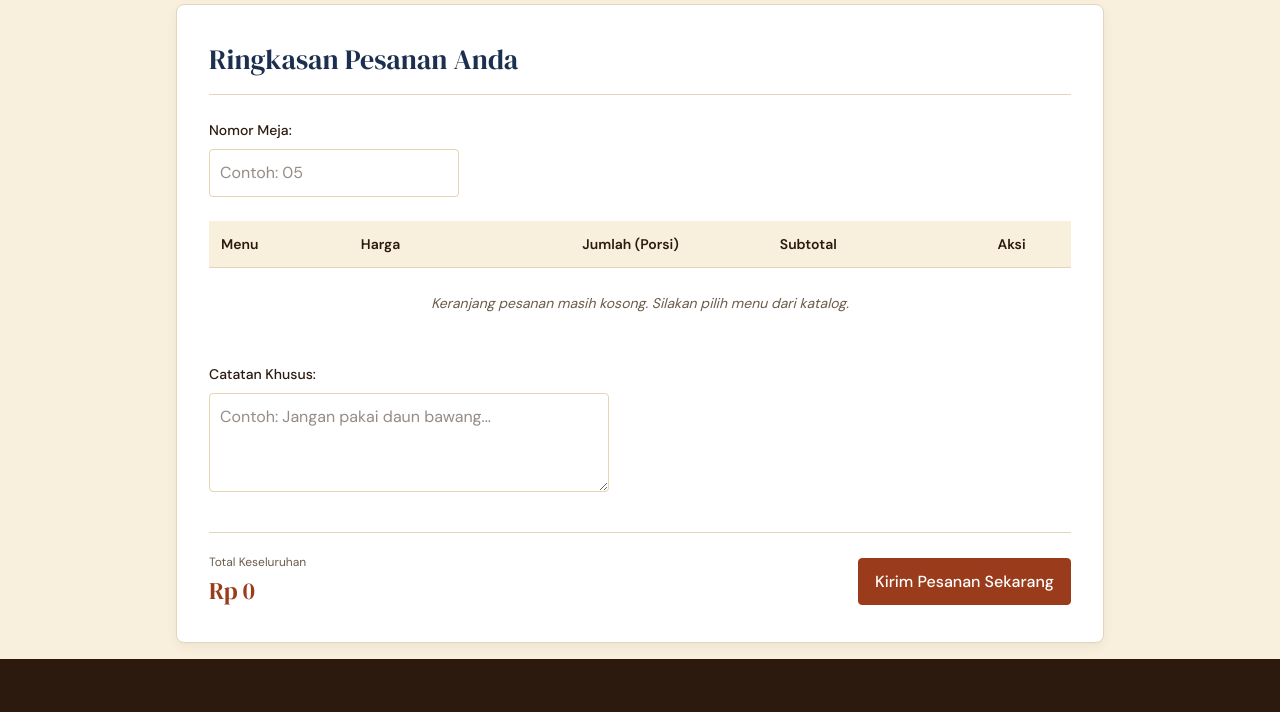
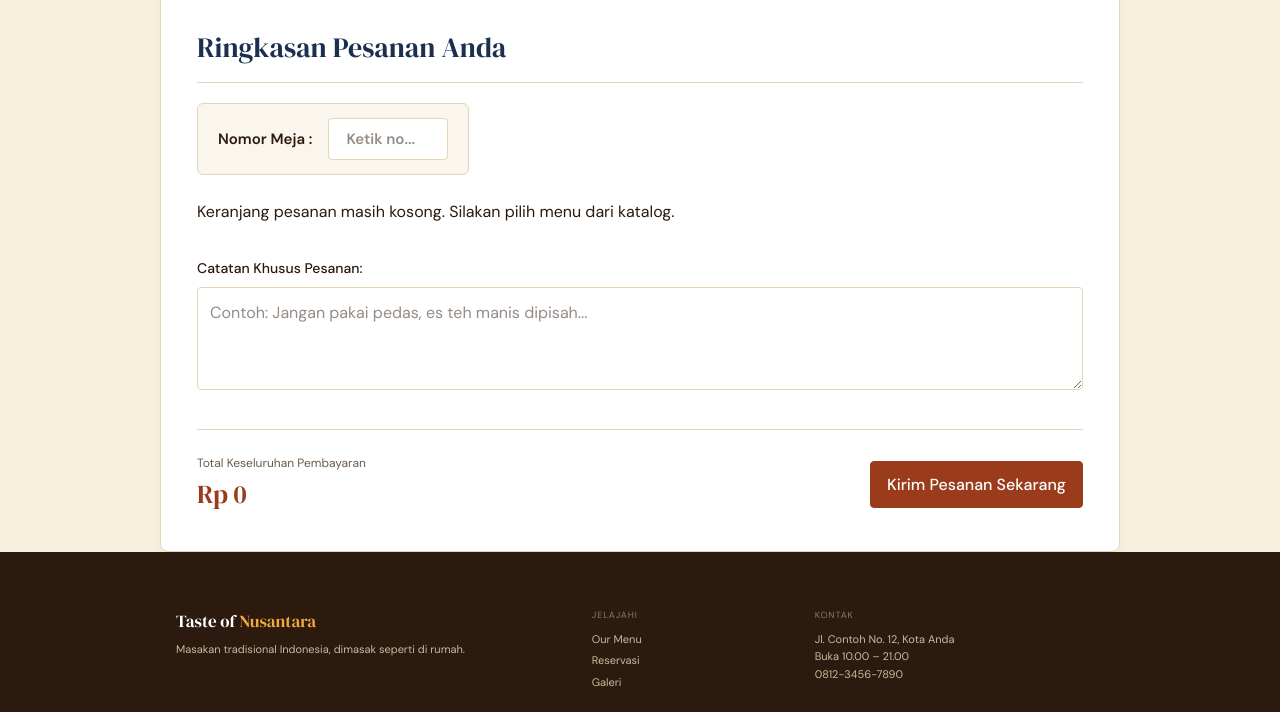
Before and after one commit to athallahmaajid/Taste-of-Nusantara, a plain HTML site: page pesanan.html in a window 1280 px wide. Shown: the part 63-775 px from the top of the page. Drawn offline with Linux system fonts and the light colour scheme.

Commit message:
nambah fitur pesanan

```diff
--- a/js/pesanan.js
+++ b/js/pesanan.js
@@ -28,24 +28,29 @@
         totalPrice += subtotal;
         totalItems += item.quantity;
 
-        const row = document.createElement('tr');
-        row.style.borderBottom = "1px solid var(--line)";
-        row.innerHTML = `
-            <td style="padding: 12px; font-weight: 500; color: var(--brown);">${item.menu_name}</td>
-            <td style="padding: 12px;">Rp ${item.price.toLocaleString('id-ID')}</td>
-            <td style="padding: 12px; text-align: center;">
-                <div style="display: inline-flex; align-items: center; gap: 8px; border: 1px solid var(--sand); border-radius: 4px; padding: 4px 8px; background: #fff;">
+        // Membuat elemen Card baru per item
+        const card = document.createElement('div');
+        card.style.cssText = "display: flex; justify-content: space-between; align-items: center; padding: 16px; border: 1px solid var(--line); border-radius: 6px; background: #faf6ed; flex-wrap: wrap; gap: 12px;";
+
+    card.innerHTML = `
+        <div>
+            <h4 style="font-weight: 600; color: var(--brown); font-size: 16px; margin-bottom: 4px;">${item.menu_name}</h4>
+            <p style="font-size: 13px; color: var(--muted);">Harga: Rp ${item.price.toLocaleString('id-ID')}</p>
+        </div>
+
+        <div style="display: flex; align-items: center; gap: 16px;">
+            <div style="display: inline-flex; align-items: center; gap: 8px; border: 1px solid var(--sand); border-radius: 4px; padding: 4px 10px; background: #fff;">
                 <button onclick="changeQuantity(${index}, -1)" style="cursor: pointer; font-weight: bold; color: var(--muted);">-</button>
-                    <span style="font-weight: 600;">${item.quantity}</span>
+                <span style="font-weight: 600; min-width: 20px; text-align: center;">${item.quantity}</span>
                 <button onclick="changeQuantity(${index}, 1)" style="cursor: pointer; font-weight: bold; color: var(--muted);">+</button>
             </div>
-            </td>
-            <td style="padding: 12px; font-weight: 600;">Rp ${subtotal.toLocaleString('id-ID')}</td>
-            <td style="padding: 12px; text-align: center;">
+
+            <span style="font-weight: 600; color: var(--brown); min-width: 100px; text-align: right;">Rp ${subtotal.toLocaleString('id-ID')}</span>
+
             <button onclick="removeItem(${index})" style="background: #fee2e2; color: #991b1b; border: none; padding: 6px 12px; border-radius: 4px; font-size: 12px; font-weight: 600; cursor: pointer;">Hapus</button>
-            </td>
+        </div>
     `;
-        cartTableBody.appendChild(row);
+    cartContainer.appendChild(card);
 });
 
     // Update total harga dan badge jumlah di navbar
--- a/pesanan.html
+++ b/pesanan.html
@@ -11,7 +11,7 @@
   <link href="https://fonts.googleapis.com/css2?family=DM+Sans:wght@400;500;600&family=DM+Serif+Display:ital@0;1&family=Newsreader:ital,wght@1,400&display=swap" rel="stylesheet">
 
   <!-- CSS Eksternal Utama Tim Kalian -->
-  <link rel="stylesheet" href="css/pesanan.css">
+  <link rel="stylesheet" href="css/output.css">
 </head>
 <body class="bg-[#f8efdc] font-sans text-[#2c1a0e]">
 
@@ -34,50 +34,40 @@
   </header>
 
   <!-- KONTEN UTAMA PESANAN -->
-  <main class="mx-auto p-4 w-3/4 my-12">
-    <div style="background: #ffffff; border: 1px solid var(--line); border-radius: 8px; padding: 32px; box-shadow: 0 4px 12px rgba(44, 26, 14, 0.05);">
+  <main class="mx-auto px-4 w-3/4 my-12">
+    <div style="background: #ffffff; border: 1px solid var(--line); border-radius: 8px; padding: 36px; box-shadow: 0 4px 12px rgba(44, 26, 14, 0.04);">
 
-      <h1 style="font-family: var(--serif); font-size: 28px; color: var(--navy); margin-bottom: 24px; border-bottom: 1px solid var(--line); padding-bottom: 12px;">
+      <!-- Judul Halaman -->
+      <h1 style="font-family: var(--serif); font-size: 28px; color: var(--navy); margin-bottom: 20px; border-bottom: 1px solid var(--line); padding-bottom: 12px;">
         Ringkasan Pesanan Anda
       </h1>
 
-      <!-- Input Nomor Meja -->
-      <div style="margin-bottom: 24px; max-width: 250px;">
-        <label for="table-number" style="display: block; font-weight: 500; margin-bottom: 8px; font-size: 14px;">Nomor Meja:</label>
-        <input type="number" id="table-number" placeholder="Contoh: 05" min="1"
-               style="width: 100%; padding: 10px; border: 1px solid var(--sand); border-radius: 4px; background: #fff;">
+      <!-- Card Nomor Meja -->
+      <div style="display: flex; align-items: center; gap: 16px; padding: 14px 20px; border: 1px solid var(--line); border-radius: 6px; background: #faf6ed; margin-bottom: 24px; width: fit-content;">
+        <span style="font-weight: 600; color: var(--brown); font-size: 15px;">
+          Nomor Meja :
+        </span>
+        <input type="number" id="table-number" placeholder="Ketik no..." min="1"
+               style="width: 120px; padding: 8px 12px; border: 1px solid var(--sand); border-radius: 4px; background: #fff; text-align: center; font-weight: 600; font-size: 15px;">
       </div>
 
-      <!-- Tabel Daftar Pesanan -->
-      <div style="overflow-x-auto; margin-bottom: 24px;">
-        <table style="width: 100%; border-collapse: collapse; text-align: left;">
-          <thead>
-            <tr style="background: var(--cream); border-bottom: 1px solid var(--line); font-size: 14px;">
-              <th style="padding: 12px;">Menu</th>
-              <th style="padding: 12px;">Harga</th>
-              <th style="padding: 12px; text-align: center;">Jumlah (Porsi)</th>
-              <th style="padding: 12px;">Subtotal</th>
-              <th style="padding: 12px; text-align: center;">Aksi</th>
-            </tr>
-          </thead>
-          <tbody id="cart-items" style="font-size: 14px;">
-            <!-- Kosong di awal, diisi otomatis lewat JS -->
-          </tbody>
-        </table>
+      <!-- Daftar Menu / Keranjang -->
+      <div id="cart-items" style="display: flex; flex-direction: column; gap: 12px; margin-bottom: 32px;">
+        <!-- Kosong di awal, akan dirender otomatis via JS -->
       </div>
 
       <!-- Catatan Khusus -->
-      <div style="margin-bottom: 32px; max-width: 400px;">
-        <label for="order-notes" style="display: block; font-weight: 500; margin-bottom: 8px; font-size: 14px;">Catatan Khusus:</label>
-        <textarea id="order-notes" rows="3" placeholder="Contoh: Jangan pakai daun bawang..."
-                  style="width: 100%; padding: 10px; border: 1px solid var(--sand); border-radius: 4px; background: #fff; resize: vertical;"></textarea>
+      <div style="margin-bottom: 32px; width: 100%;">
+        <label for="order-notes" style="display: block; font-weight: 500; margin-bottom: 8px; font-size: 14px;">Catatan Khusus Pesanan:</label>
+        <textarea id="order-notes" rows="3" placeholder="Contoh: Jangan pakai pedas, es teh manis dipisah..."
+                  style="width: 100%; padding: 12px; border: 1px solid var(--sand); border-radius: 4px; background: #fff; resize: vertical; box-sizing: border-box;"></textarea>
       </div>
 
       <!-- Total Harga & Tombol Kirim -->
-      <div style="display: flex; flex-wrap: wrap; justify-content: space-between; align-items: center; border-top: 1px solid var(--line); padding-top: 20px; gap: 16px;">
+      <div style="display: flex; flex-wrap: wrap; justify-content: space-between; align-items: center; border-top: 1px solid var(--line); padding-top: 24px; gap: 16px;">
         <div>
-          <span style="font-size: 12px; color: var(--muted); display: block;">Total Keseluruhan</span>
-          <span id="total-price" style="font-family: var(--serif); font-size: 24px; color: var(--rust);">Rp 0</span>
+          <span style="font-size: 12px; color: var(--muted); display: block;">Total Keseluruhan Pembayaran</span>
+          <span id="total-price" style="font-family: var(--serif); font-size: 26px; color: var(--rust);">Rp 0</span>
         </div>
         <button id="btn-submit-order" class="btn btn-primary">
           Kirim Pesanan Sekarang
```
Lines whose indentation alone changed are shown as unchanged.
